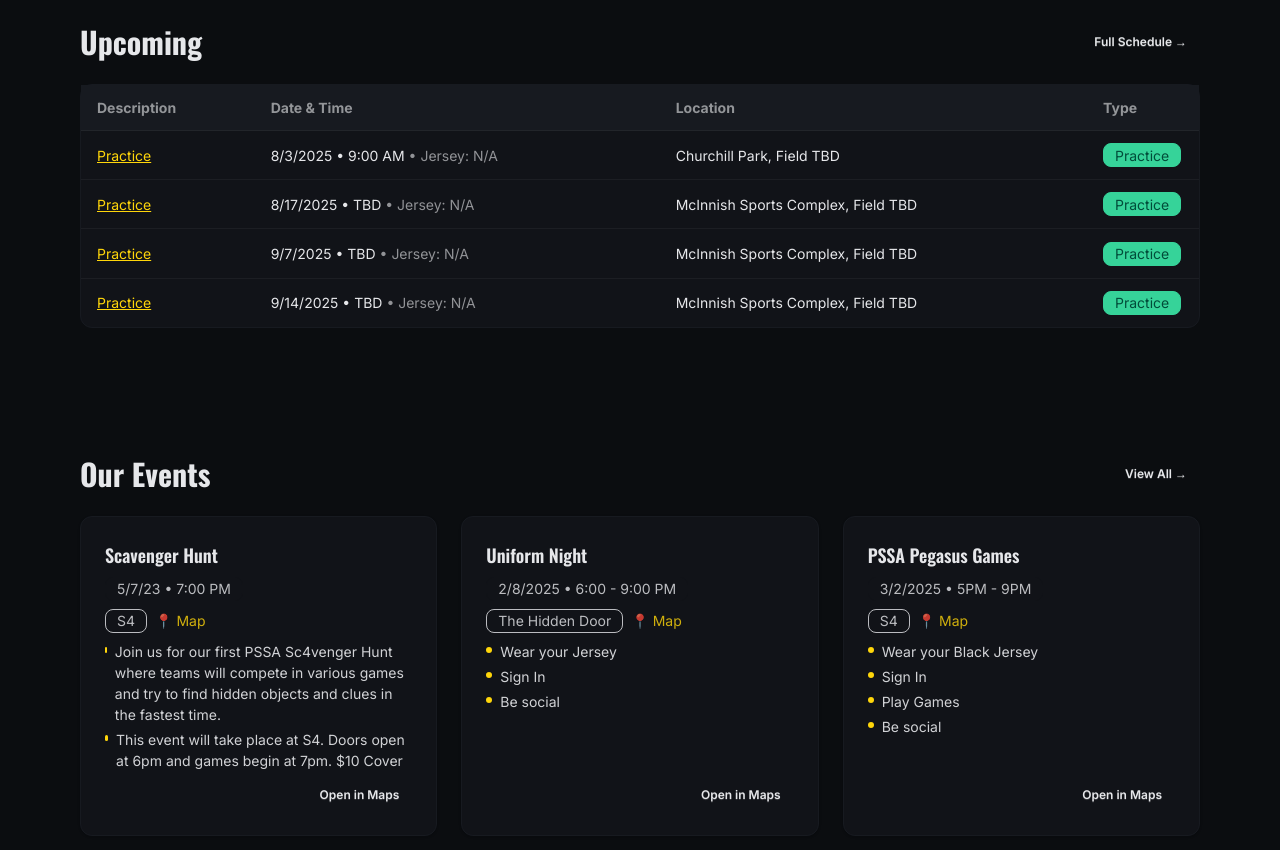
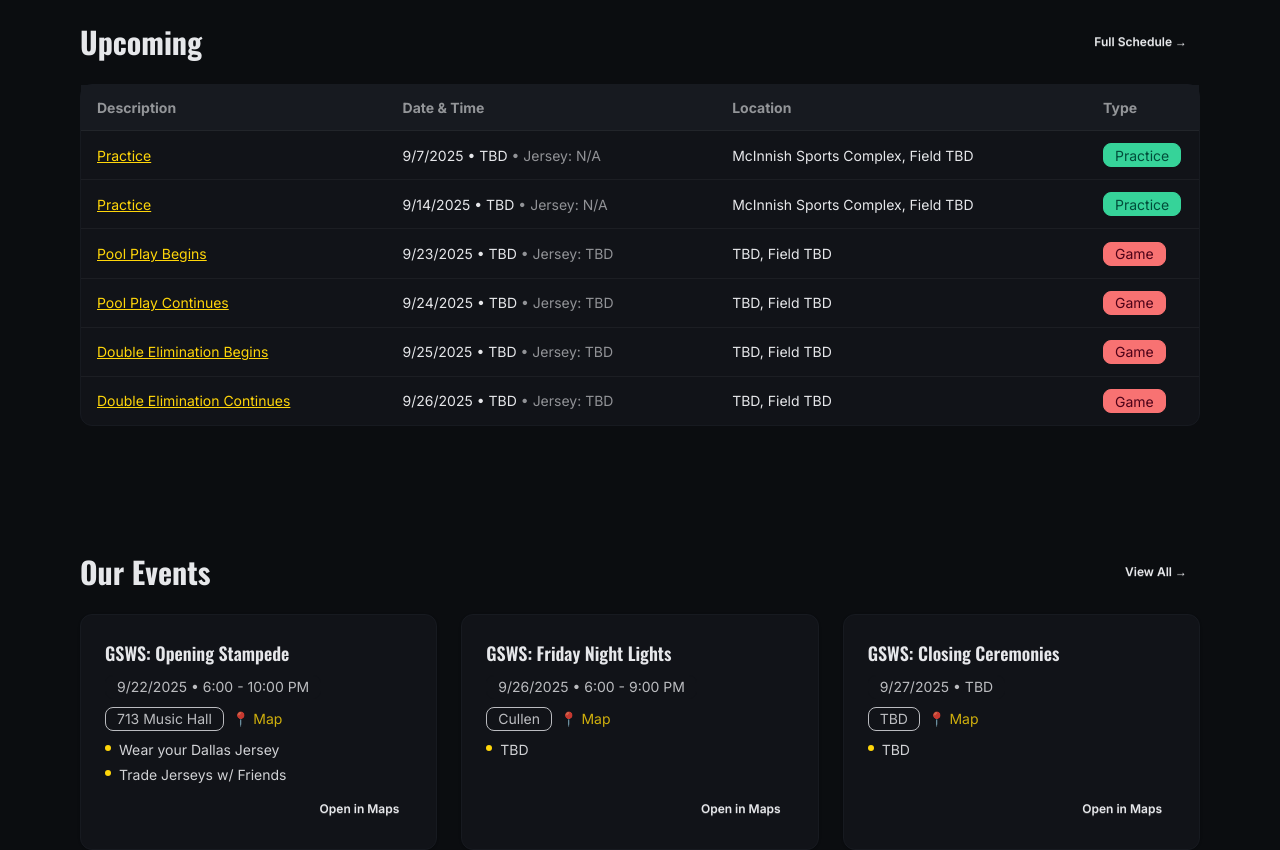
Before and after one commit to jdhawks2132/tk-next, a Next.js app: page / in a window 1280 px wide. Shown: the part 1360-2210 px from the top of the page. Built offline with nearby package versions, Linux system fonts and the light colour scheme.

Commit message:
update schedule and events

```diff
--- a/src/data/events.ts
+++ b/src/data/events.ts
@@ -3,55 +3,29 @@ import type { EventItem } from '@/types/event';
 export const events: EventItem[] = [
 	{
 		id: 1,
-		title: 'Scavenger Hunt',
-		info: [
-			'Join us for our first PSSA Sc4venger Hunt where teams will compete in various games and try to find hidden objects and clues in the fastest time.',
-			'This event will take place at S4. Doors open at 6pm and games begin at 7pm. $10 Cover',
-		],
-		location: 'S4',
-		googleMapsLink: 'https://goo.gl/maps/2AVGQVJKvnBvWs558',
-		date: '5/7/23',
-		time: '7:00 PM',
+		title: 'GSWS: Opening Stampede',
+		info: ['Wear your Dallas Jersey', 'Trade Jerseys w/ Friends'],
+		location: '713 Music Hall',
+		googleMapsLink: 'https://maps.app.goo.gl/1WNZFKJrS8aCzUAt8',
+		date: '9/22/2025',
+		time: '6:00 - 10:00 PM',
 	},
 	{
 		id: 2,
-		title: 'Uniform Night',
-		info: ['Wear your Jersey', 'Sign In', 'Be social'],
-		location: 'The Hidden Door',
-		googleMapsLink: 'https://maps.app.goo.gl/2b3wxqKPhDSfNWYBA',
-		date: '2/8/2025',
+		title: 'GSWS: Friday Night Lights',
+		info: ['TBD'],
+		location: 'Cullen',
+		googleMapsLink: 'https://maps.app.goo.gl/7CXFqQxjyVotGida8',
+		date: '9/26/2025',
 		time: '6:00 - 9:00 PM',
 	},
 	{
 		id: 3,
-		title: 'PSSA Pegasus Games',
-		info: ['Wear your Black Jersey', 'Sign In', 'Play Games', 'Be social'],
-		location: 'S4',
-		googleMapsLink: 'https://goo.gl/maps/2AVGQVJKvnBvWs558',
-		date: '3/2/2025',
-		time: '5PM - 9PM',
-	},
-	{
-		id: 4,
-		title: 'PSSA Variety Show',
-		info: ['Wear your Jersey', 'Sign In', 'Be social'],
-		location: 'Round Up Saloon',
-		googleMapsLink: 'https://maps.app.goo.gl/PcpHPdcBc5TKaVjv7',
-		date: '4/6/2025',
-		time: '5PM - 9PM',
-	},
-	{
-		id: 6,
-		title: 'Thunder Kitties Extra Innings',
-		info: [
-			'Wear your BLACK Jersey',
-			'Beer on the Patio',
-			'Jello Shots',
-			'50/50 Raffle',
-		],
-		location: 'The Hidden Door',
-		googleMapsLink: 'https://goo.gl/maps/JwDyuKyXKfhbrBBG8',
-		date: 'Sunday April 27th',
-		time: '4pm - 7pm',
+		title: 'GSWS: Closing Ceremonies',
+		info: ['TBD'],
+		location: 'TBD',
+		googleMapsLink: '#',
+		date: '9/27/2025',
+		time: 'TBD',
 	},
 ];
--- a/src/data/schedules.ts
+++ b/src/data/schedules.ts
@@ -1,30 +1,6 @@
 import type { ScheduleItem } from '@/types/schedule';
 
 export const schedules: ScheduleItem[] = [
-	{
-		id: 5,
-		description: 'Practice',
-		field: 'TBD',
-		location: 'Churchill Park',
-		jersey: 'N/A',
-		googleMapsLink: 'https://maps.app.goo.gl/uELcw8GbhMREaAKM7',
-		imageUrl: '/images/churchill_park.jpeg',
-		date: '8/3/2025',
-		time: '9:00 AM',
-		isGame: false,
-	},
-	{
-		id: 6,
-		description: 'Practice',
-		field: 'TBD',
-		location: 'McInnish Sports Complex',
-		jersey: 'N/A',
-		googleMapsLink: 'https://goo.gl/maps/EeTL6Zy5ErWWM2nF9',
-		imageUrl: '/images/mckinnish.jpg',
-		date: '8/17/2025',
-		time: 'TBD',
-		isGame: false,
-	},
 	{
 		id: 7,
 		description: 'Practice',
@@ -49,4 +25,52 @@ export const schedules: ScheduleItem[] = [
 		time: 'TBD',
 		isGame: false,
 	},
+	{
+		id: 9,
+		description: 'Pool Play Begins',
+		field: 'TBD',
+		location: 'TBD',
+		jersey: 'TBD',
+		googleMapsLink: '#',
+		imageUrl: '/images/mckinnish.jpg',
+		date: '9/23/2025',
+		time: 'TBD',
+		isGame: true,
+	},
+	{
+		id: 10,
+		description: 'Pool Play Continues',
+		field: 'TBD',
+		location: 'TBD',
+		jersey: 'TBD',
+		googleMapsLink: '#',
+		imageUrl: '/images/mckinnish.jpg',
+		date: '9/24/2025',
+		time: 'TBD',
+		isGame: true,
+	},
+	{
+		id: 11,
+		description: 'Double Elimination Begins',
+		field: 'TBD',
+		location: 'TBD',
+		jersey: 'TBD',
+		googleMapsLink: '#',
+		imageUrl: '/images/mckinnish.jpg',
+		date: '9/25/2025',
+		time: 'TBD',
+		isGame: true,
+	},
+	{
+		id: 12,
+		description: 'Double Elimination Continues',
+		field: 'TBD',
+		location: 'TBD',
+		jersey: 'TBD',
+		googleMapsLink: '#',
+		imageUrl: '/images/mckinnish.jpg',
+		date: '9/26/2025',
+		time: 'TBD',
+		isGame: true,
+	},
 ];
```
